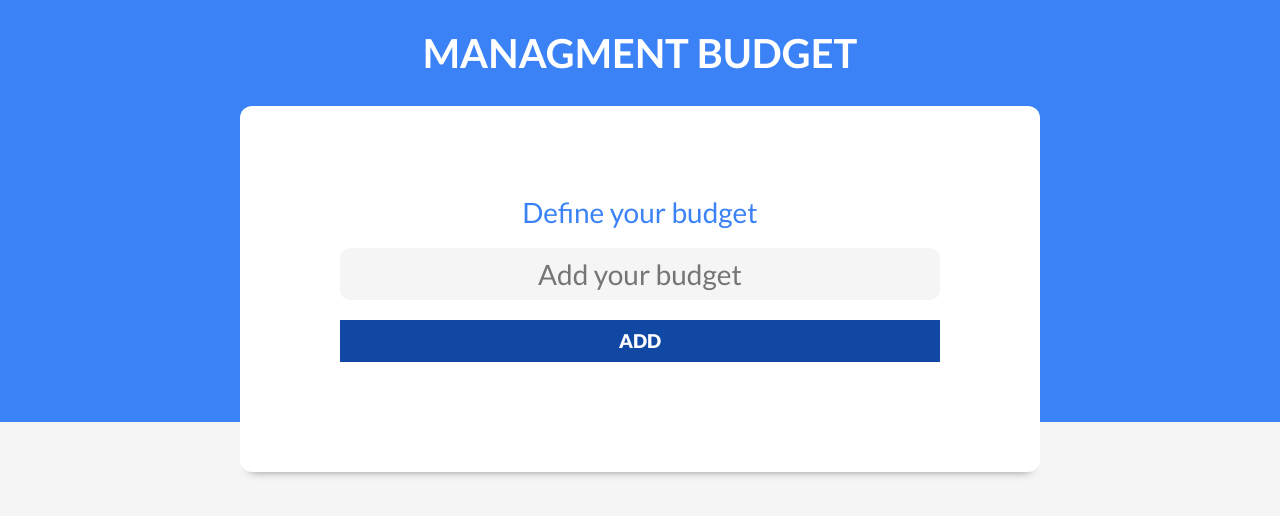
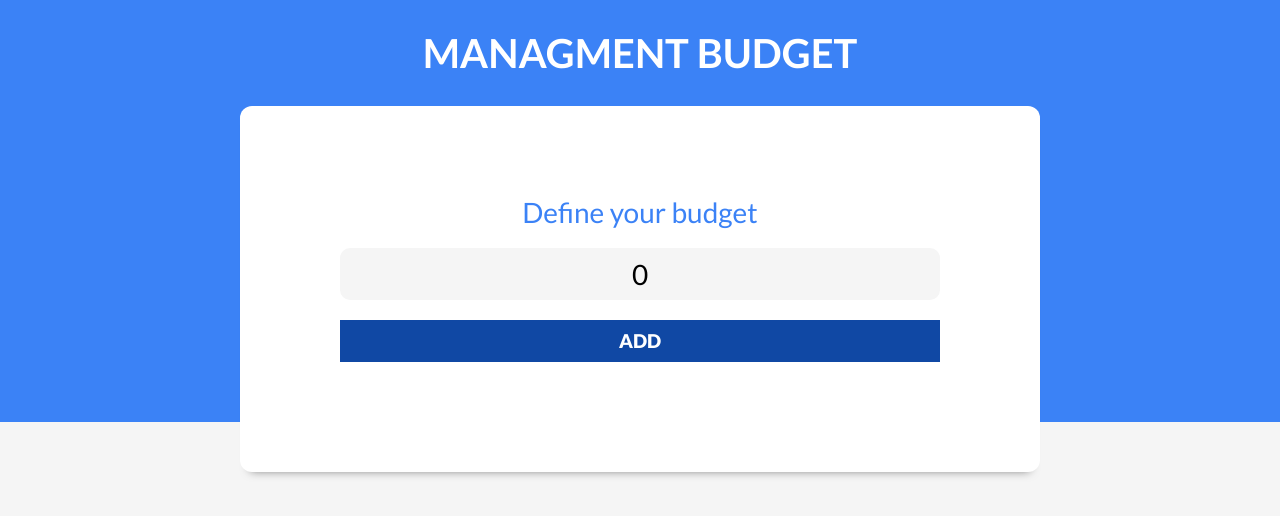
Before and after one commit to dqarias/budget-react-app, a React (Vite) app: page / in a window 1280 px wide. Shown: the top 516 px of the page. Built offline with nearby package versions, Linux system fonts and the light colour scheme.

Commit message:
Add state for budget

```diff
--- a/src/App.jsx
+++ b/src/App.jsx
@@ -2,10 +2,12 @@ import { useState } from 'react'
 import Header from './components/Header'
 
 function App() {
-
+  const [budget, setBudget] = useState(0)
   return (
     <div>
-      <Header />
+      <Header
+      budget={budget}
+      setBudget={setBudget}/>
     </div>
   )
 }
--- a/src/components/Header.jsx
+++ b/src/components/Header.jsx
@@ -1,11 +1,13 @@
 import React from 'react'
 import NewBudget from './NewBudget'
 
-const Header = () => {
+const Header = ({budget, setBudget}) => {
   return (
     <header>
         <h1>Managment Budget</h1>
-        <NewBudget />
+        <NewBudget
+        budget={budget}
+        setBudget={setBudget} />
     </header>
   )
 }
--- a/src/components/NewBudget.jsx
+++ b/src/components/NewBudget.jsx
@@ -1,6 +1,9 @@
 import React from 'react'
 
-const NewBudget = () => {
+const NewBudget = ({budget, setBudget}) => {
+    const handleOnChange = (e) => {
+        setBudget(e.target.value)
+    }
   return (
     <div className='container-budget container shadow'>
         <form className='form'>
@@ -9,7 +12,9 @@ const NewBudget = () => {
                 <input
                 className='new-budget'
                 type="text"
-                placeholder='Add your budget' />
+                placeholder='Add your budget'
+                value={budget}
+                onChange={handleOnChange} />
                 <input type="submit" value='Add'/>
             </div>
 
```
